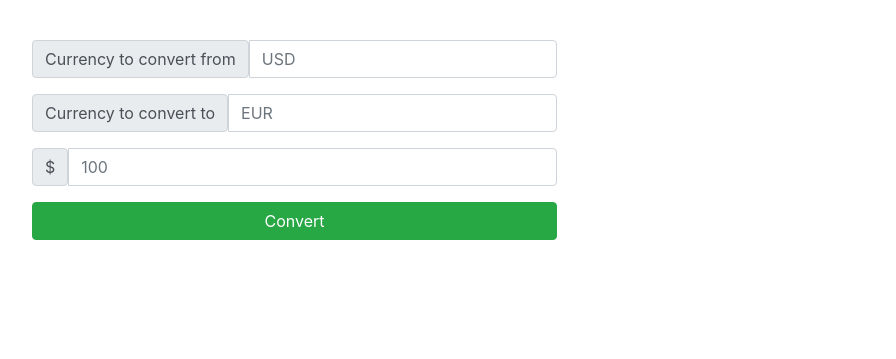
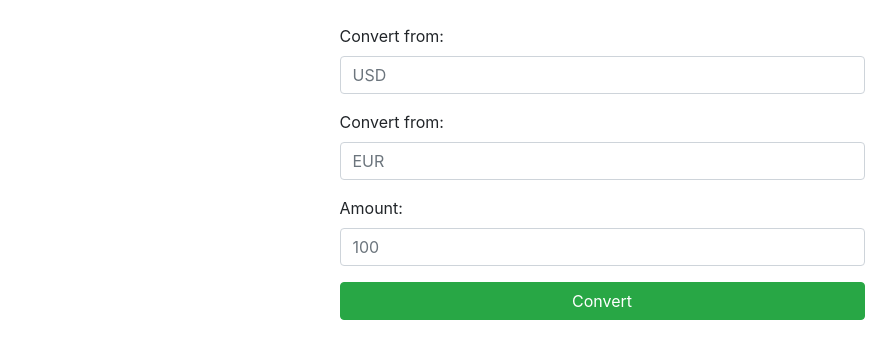
Before and after one commit to john-tettis/flask-assessment, a Flask app: page / in a window 1280 px wide. Shown: the top 359 px of the page, without its empty margins (38-934 px from the left). Run offline with Flask 2, Linux system fonts and the light colour scheme; some libraries are stand-ins or nearby versions.

Commit message:
bug fixes

```diff
--- a/app.py
+++ b/app.py
@@ -3,7 +3,7 @@ from flask_debugtoolbar import DebugToolbarExtension
 from currency import convert, check_currency, handle_flash, symbol
 
 app = Flask(__name__)
-app.debug=True
+app.debug = False
 app.config['SECRET_KEY']='bananaman'
 
 toolbar = DebugToolbarExtension(app)
--- a/currency.py
+++ b/currency.py
@@ -22,8 +22,8 @@ def check_currency(currency):
 
 def handle_flash(invalid):
     validity = invalid[0]
-    c1 =  invalid[1]
-    c2 = invalid[2]
+    c1 =  invalid[1] if invalid[1] else 1
+    c2 = invalid[2]if invalid[2] else 2
     amount = invalid[3]
     msgs =[]
     if not validity['c1']:
--- a/templates/base.html
+++ b/templates/base.html
@@ -8,12 +8,16 @@
     <link rel="stylesheet" href="https://stackpath.bootstrapcdn.com/bootstrap/4.5.2/css/bootstrap.min.css" integrity="sha384-JcKb8q3iqJ61gNV9KGb8thSsNjpSL0n8PARn9HuZOnIxN0hoP+VmmDGMN5t9UJ0Z" crossorigin="anonymous">
 </head>
 <body>
-<div class="container-sm row m-4">
-    <div class="col-lg-6">
-    {%block content%}
-    {% endblock %}
+
+    <div class="container-fluid d-flex justify-content-center">
+        <div class="container-sm row m-4 d-flex justify-content-center">
+            <div class="col-lg-6">
+            {%block content%}
+            {% endblock %}
+            </div>
+        </div>
     </div>
-</div>
+
 
 
 </body>
--- a/templates/currency_form.html
+++ b/templates/currency_form.html
@@ -13,20 +13,21 @@
 {% endwith %}
 {% block body %}{% endblock %}
 <form action="/converted">
-        <div class="input-group flex-nowrap m-3">
-            <span class="input-group-text" id="addon-wrapping">Currency to convert from</span>
-            <input type="text" class="form-control" name="currency1" {% if c1 %}value="{{c1}}"{% endif %} placeholder="USD" aria-describedby="addon-wrapping">
-        </div>
-        <div class="input-group flex-nowrap m-3">
-            <span class="input-group-text" id="addon-wrapping">Currency to convert to</span>
-            <input type="text" class="form-control"{% if c2 %}value="{{c2}}"{% endif %} name="currency2"placeholder="EUR" aria-describedby="addon-wrapping">
-        </div>
-        <div class="input-group flex-nowrap m-3">
-            <span class="input-group-text" id="addon-wrapping">$</span>
-            <input type="number" class="form-control"{% if amount %}value="{{amount}}"{% endif %} name="amount"placeholder="100" aria-describedby="addon-wrapping">
-        </div>
-        <button class="btn btn-block btn-success m-3">Convert</button>
+    <label for="c1">Convert from:</label>
+    <div class="input-group mb-3">
+        <input id="c1"type="text" class="form-control" name="currency1" {% if c1 %}value="{{c1}}"{% endif %} placeholder="USD" aria-describedby="addon-wrapping">
+    </div>
+    <label for="c2">Convert from:</label>
+    <div class="input-group mb-3">
+        <input id="c2"type="text" class="form-control"{% if c2 %}value="{{c2}}"{% endif %} name="currency2"placeholder="EUR" aria-describedby="addon-wrapping">
+    </div>
+    <label for="amount">Amount:</label>
+    <div class="input-group mb-3">
+        <input id="amount"type="number" class="form-control"{% if amount %}value="{{amount}}"{% endif %} name="amount"placeholder="100" aria-describedby="addon-wrapping">
+    </div>
+    <button class="btn btn-block btn-success mt-3">Convert</button>
 </form>
 
 
+
 {% endblock %}
```
